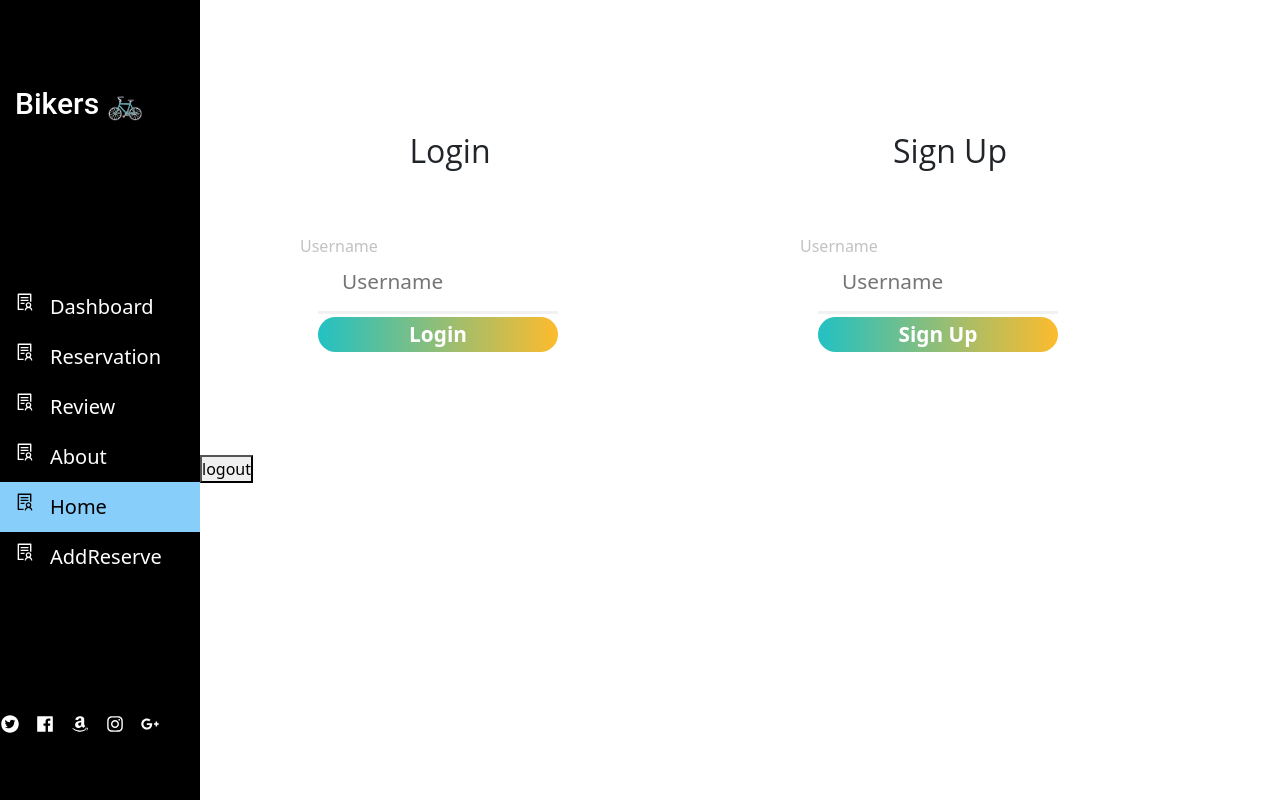
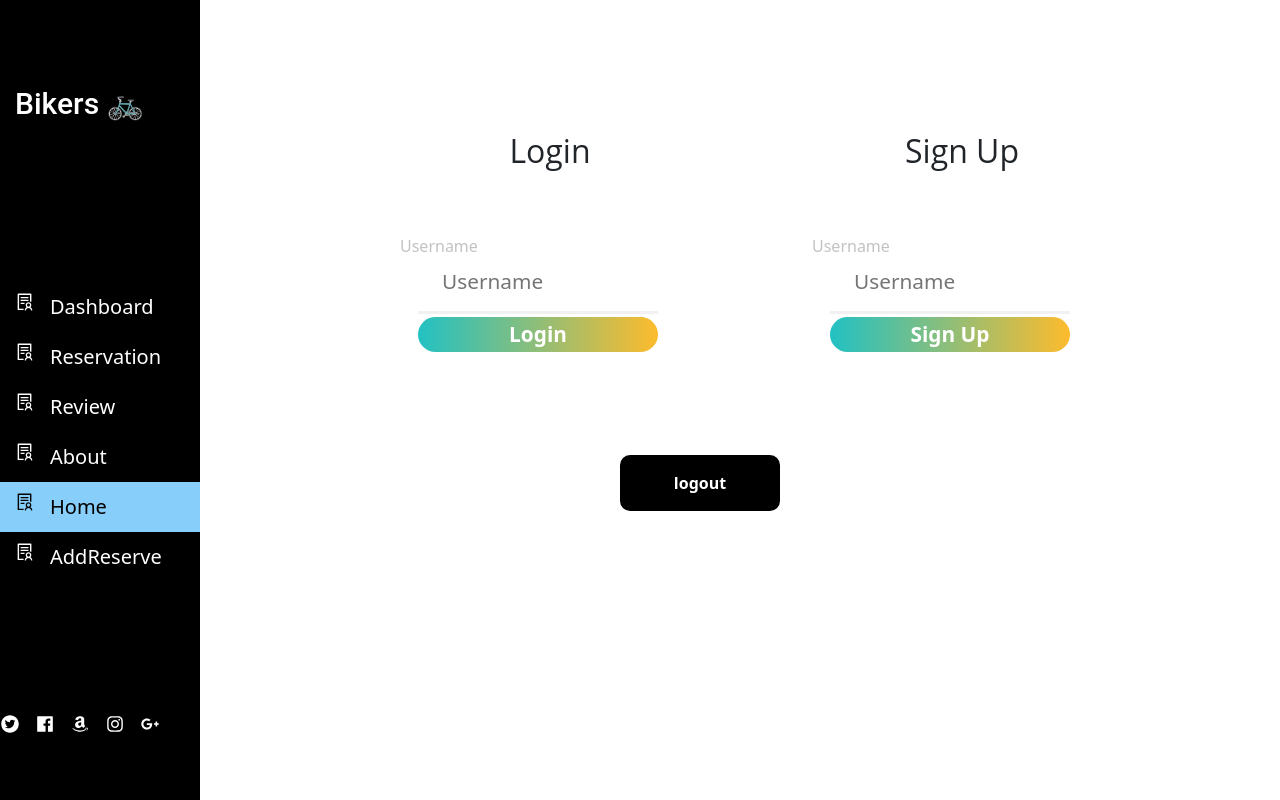
Before and after one commit to Alzubair98/group-project-front-end, a React (Create React App) app: page /home in a window 1280 px wide. Built offline with nearby package versions, Linux system fonts and the light colour scheme; no server answers.

Commit message:
fix signout button

```diff
--- a/src/component/Home.js
+++ b/src/component/Home.js
@@ -24,7 +24,7 @@ function Home(props) {
         <Login />
         <Registration />
       </div>
-      <button onClick={() => handleLogoutClick()}>logout</button>
+      <button onClick={() => handleLogoutClick()} className="btnout">logout</button>
     </div>
   );
 }
--- a/src/component/home.css
+++ b/src/component/home.css
@@ -1,3 +1,21 @@
 .home-div{
     display: flex;
+    justify-content: center;
+    align-items: center;
+    margin: 0px 2rem 0px 9rem;
 }
+
+.btnout {
+    border: none;
+    padding: 1rem;
+    display: flex;
+    justify-content: center;
+    align-items: center;
+    background-color: black;
+    color: white;
+    margin: 0px auto;
+    border-radius: 10px;
+    width: 10rem;
+    font-size: 1rem;
+    font-weight: bold;
+}
```
